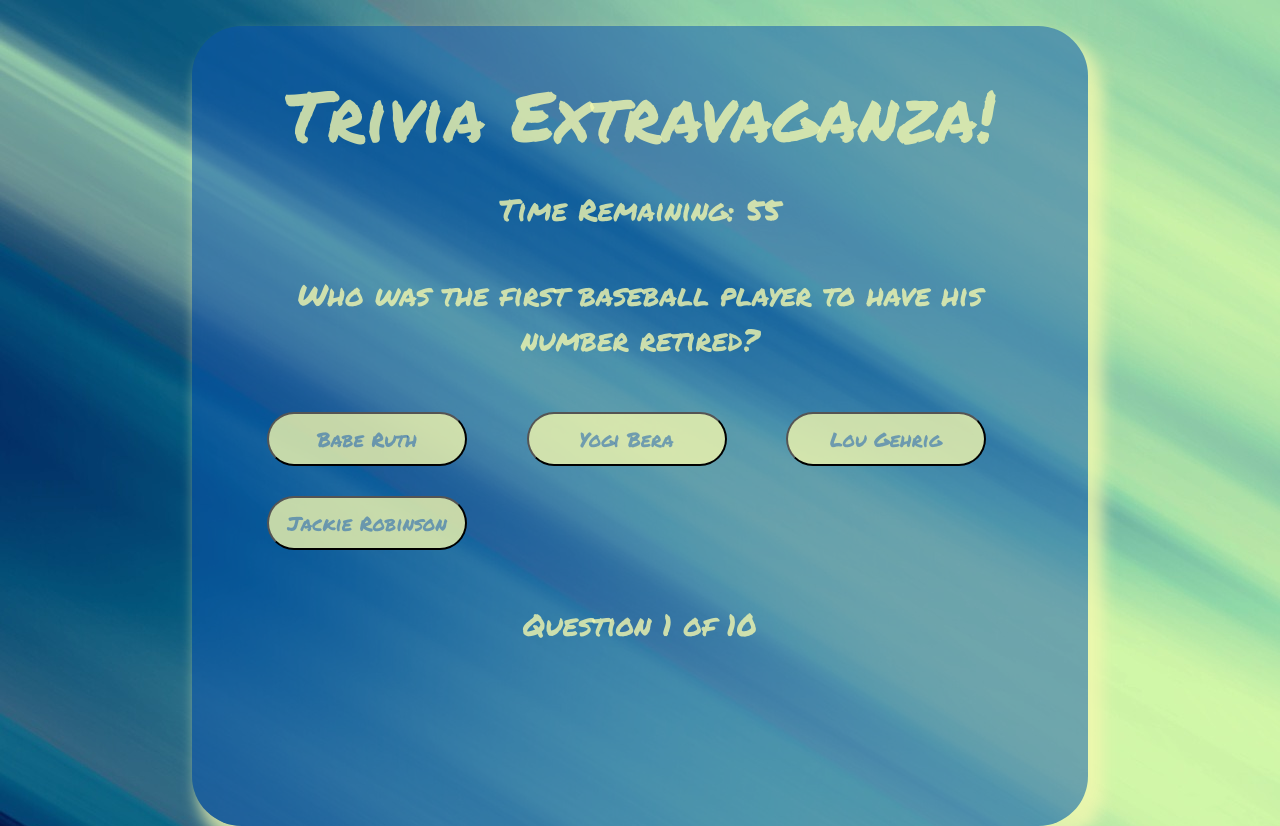
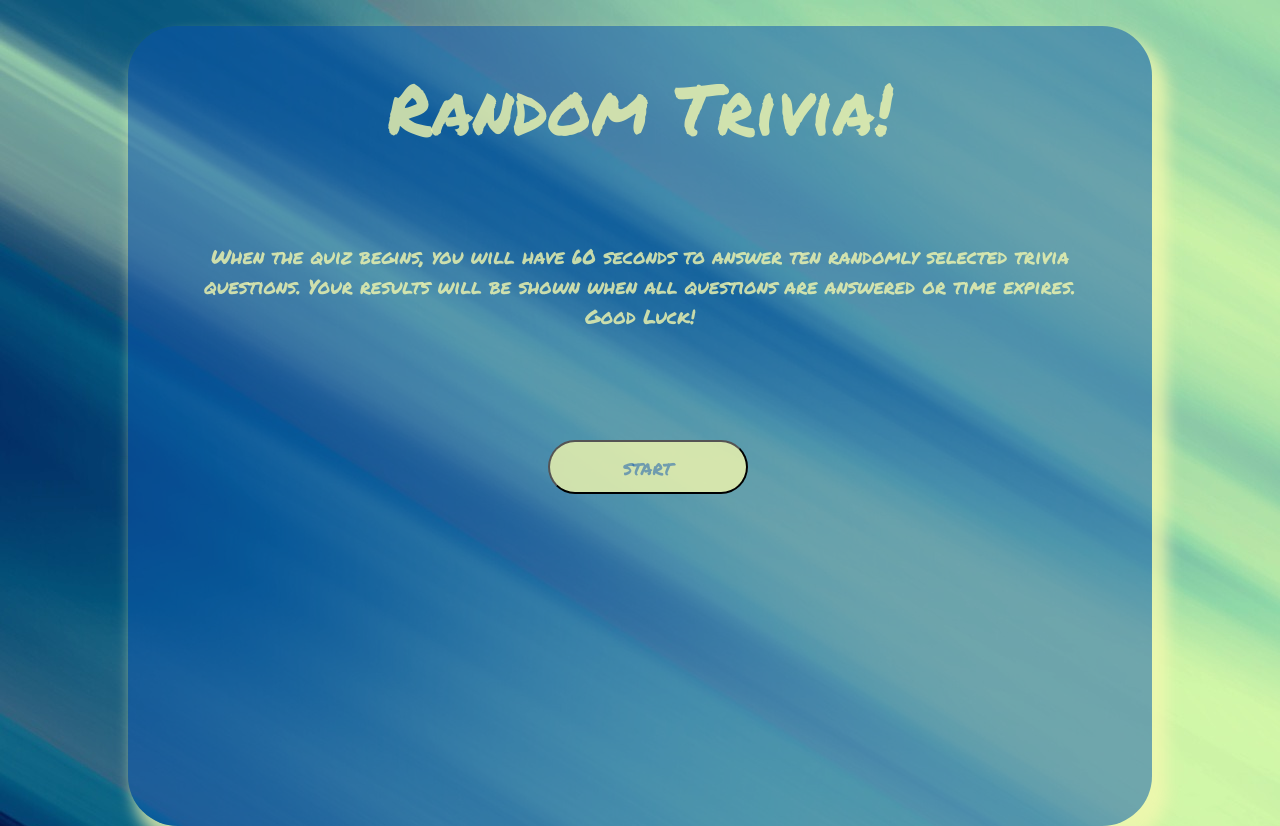
Before and after one commit to hardinzw/Trivia-Game, a plain HTML site: page index.html in a window 1280 px wide. Drawn offline with nearby package versions, Linux system fonts and the light colour scheme.

Commit message:
completed trivia game

```diff
--- a/assets/css/style.css
+++ b/assets/css/style.css
@@ -1,5 +1,5 @@
 .container {
-    width: 70%;
+    width: 80%;
     height: 800px;
     margin: 0 auto;
     margin-top: 2%;
@@ -14,7 +14,15 @@
     text-align: center;
     font-family: 'Permanent Marker', cursive;
     font-size: 70px;
-    margin-top: 2%;
+    margin-top: 1%;
+}
+
+#rules {
+    color: rgba(243, 248, 174, 0.795);
+    text-align: center;
+    font-family: 'Permanent Marker', cursive;
+    font-size: 20px;
+    margin-top: 10%;
 }
 
 .container h2 {
@@ -68,12 +76,23 @@
     margin-top: 5%;
 }
 
+#startBtn {
+    background-color: rgba(243, 248, 174, 0.795);
+    width: 200px;
+    font-size: 20px;
+    color:  rgba(11, 83, 177, 0.493);
+    margin: 10% 10px 20px 40%;
+    padding: 10px 10px 10px 10px;
+    border-radius: 50px;
+    font-family: 'Permanent Marker', cursive;
+}
+
 #btn0, #btn1, #btn2, #btn3 {
     background-color: rgba(243, 248, 174, 0.795);
     width: 200px;
     font-size: 20px;
     color:  rgba(11, 83, 177, 0.493);
-    margin: 10px 30px 20px 25px;
+    margin: 10px 10px 20px 25px;
     padding: 10px 10px 10px 10px;
     border-radius: 50px;
     font-family: 'Permanent Marker', cursive;
--- a/assets/javascript/app.js
+++ b/assets/javascript/app.js
@@ -1,3 +1,4 @@
+$(document).ready(); {
 //trivia questions
 var questions = [
     new Question("Who was the first baseball player to have his number retired?", ["Babe Ruth", "Yogi Bera", "Lou Gehrig", "Jackie Robinson"], "Lou Gehrig"),
@@ -81,16 +82,6 @@ function populate() {
     }
 }
 
-function showStart() {
-    var startGameHTML = "<h1>Trivia Extravaganza!</h1>";
-    startButton.addEventListener("click", getElementById("start"));
-    var element = document.getElementById("start");
-    element.innerHTML = startGameHTML;
-    document.getElementById("buttons").style.visibility = "hidden";
-    document.getElementById("progress").style.visibility = "hidden";
-    document.getElementById("question").style.visibility = "hidden";
-}
-
 function guess(id, guess) {
     var button = document.getElementById(id);
     button.onclick = function () {
@@ -119,3 +110,4 @@ function showScores() {
 }
 
 populate();
+}
--- a/index.html
+++ b/index.html
@@ -16,16 +16,16 @@
     <link href="https://fonts.googleapis.com/css?family=Permanent+Marker&display=swap" rel="stylesheet">
 </head>
 
-
-
 <body background="assets/images/lines_texture1093.jpg">
 
     <div class="container">
-
         <div id="title">
-            <h1>Trivia Extravaganza!</h1>
+            <h1>Random Trivia!</h1>
+            <p id="rules">When the quiz begins, you will have 60 seconds to answer ten randomly selected trivia questions. Your results will be shown when all questions are answered or time expires. Good Luck!</p>
         </div>
 
+        <input id="startBtn" type="button" value="start"/>
+        <div id="gameScreen" style="display: none;">
         <div id="result"></div>
 
         <div id="timer">Time Remaining: <span id="countdown"></span></div>
@@ -42,9 +42,17 @@
         <div id="progress"></div>
 
     </div>
+    </div>
 
 
+    <script>
+    $("#startBtn").click(function timerRun(){
+        $("#startBtn").hide();
+        $("#rules").hide();
+        $("#gameScreen").show();
+    })
 
+    </script>
 
     <script src="assets/javascript/app.js"></script>
 
```
